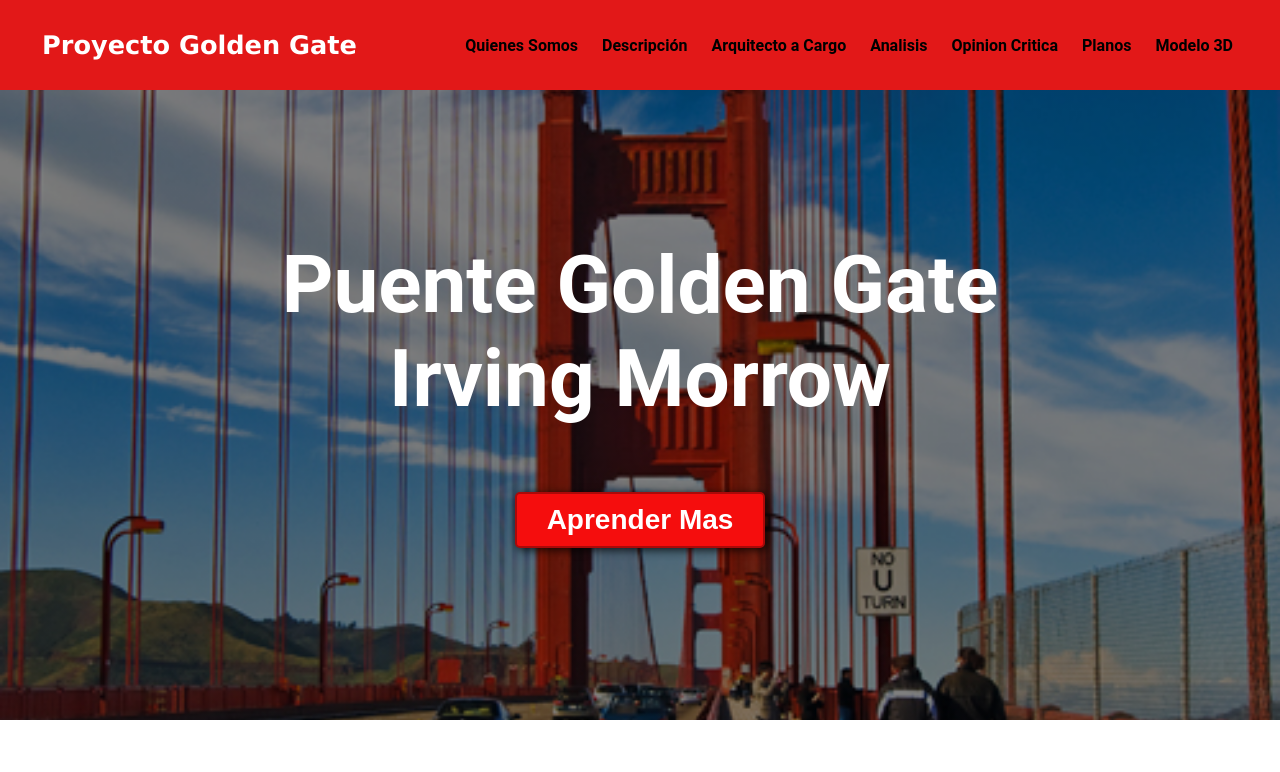
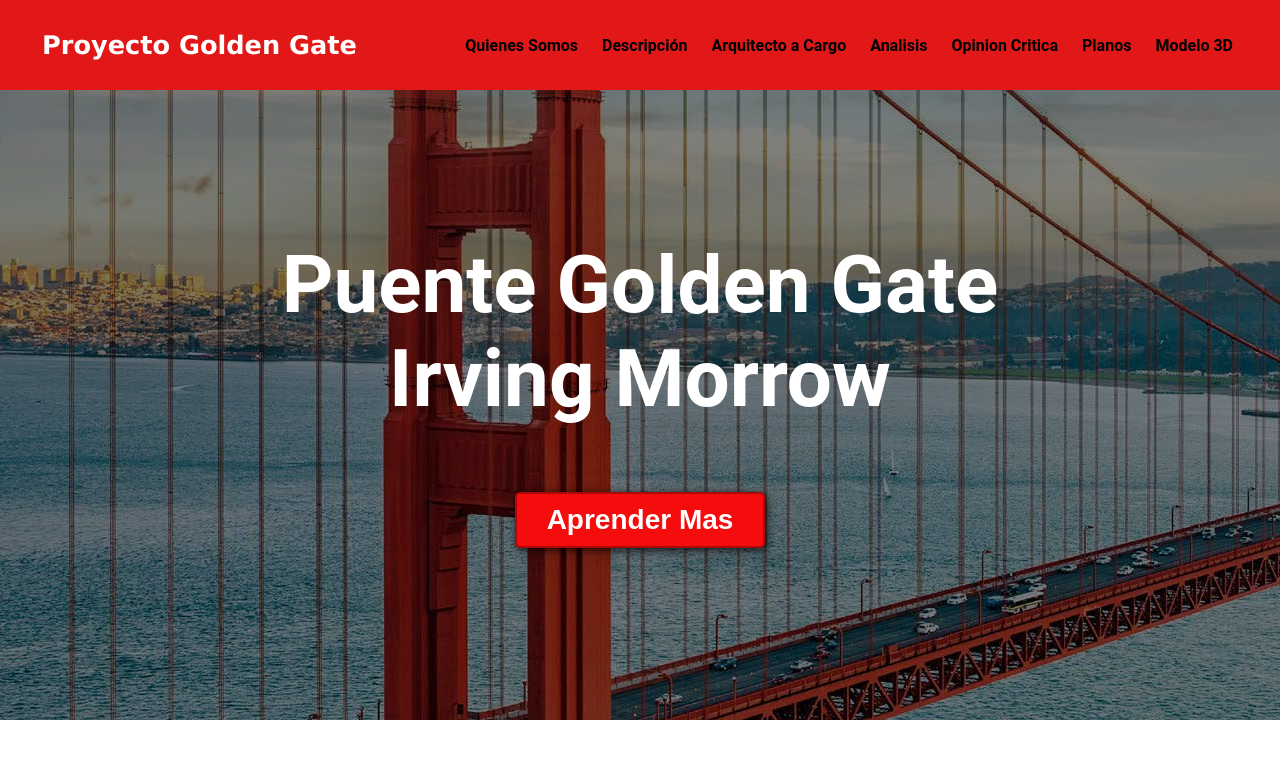
Before and after one commit to ErickManolo/proyecto-final-mate, a plain HTML site: page index.html in a window 1280 px wide. Shown: the top 772 px of the page. Drawn offline with Linux system fonts and the light colour scheme.

Commit message:
Update index.css

```diff
--- a/index.css
+++ b/index.css
@@ -100,9 +100,8 @@ header a:hover{
         rgba(0,0,0,0.5),
         rgba(0,0,0,0.5)
     )
-    ,url("im2.jpg");
+    ,url("im1.jpg");
     background-repeat: no-repeat;
-    background-size: cover;
     background-position: center center;
 }
 
```
